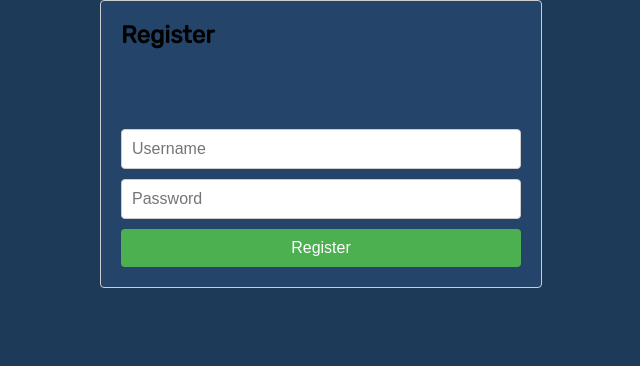
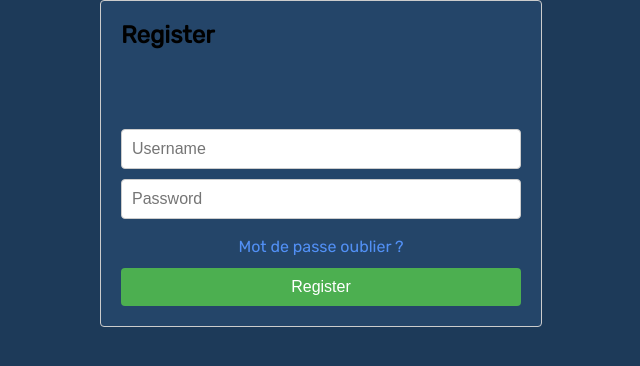
Before and after one commit to AxelWebDeveloper/chest_custom, a React (Vite) app in the folder chest_custom/: page /register in a window 1280 px wide. Shown: the top 366 px of the page, without its empty margins (319-959 px from the left). Built offline with nearby package versions, Linux system fonts and the light colour scheme; no server answers.

Commit message:
mdp_oublier

```diff
--- a/chest_custom/src/views/Register/Register.tsx
+++ b/chest_custom/src/views/Register/Register.tsx
@@ -49,6 +49,9 @@ const RegisterCard = () => {
                         value={password}
                         onChange={(e) => setPassword(e.target.value)}
                     />
+                    <LinkItem href={'../ResetPassword'}>
+                        <TextItem>Mot de passe oublier ?</TextItem>
+                    </LinkItem>
                     <StyledButton
                     onClick={sendData} type="submit">Register</StyledButton>
                 </StyledForm>
@@ -104,4 +107,14 @@ const StyledButton = styled.button`
   }
 `;
 
+const LinkItem = styled.a`
+  text-decoration: none;
+  margin-top: 2%;
+  margin-bottom: 3%;
+  text-align: center;
+`;
+const TextItem = styled.span`
+  color: #5290f5;
+`;
+
 export default RegisterCard;
```
Also changed, not shown: chest_custom/src/views/Register/ConfirmAccount.tsx (line endings or trailing spaces).
